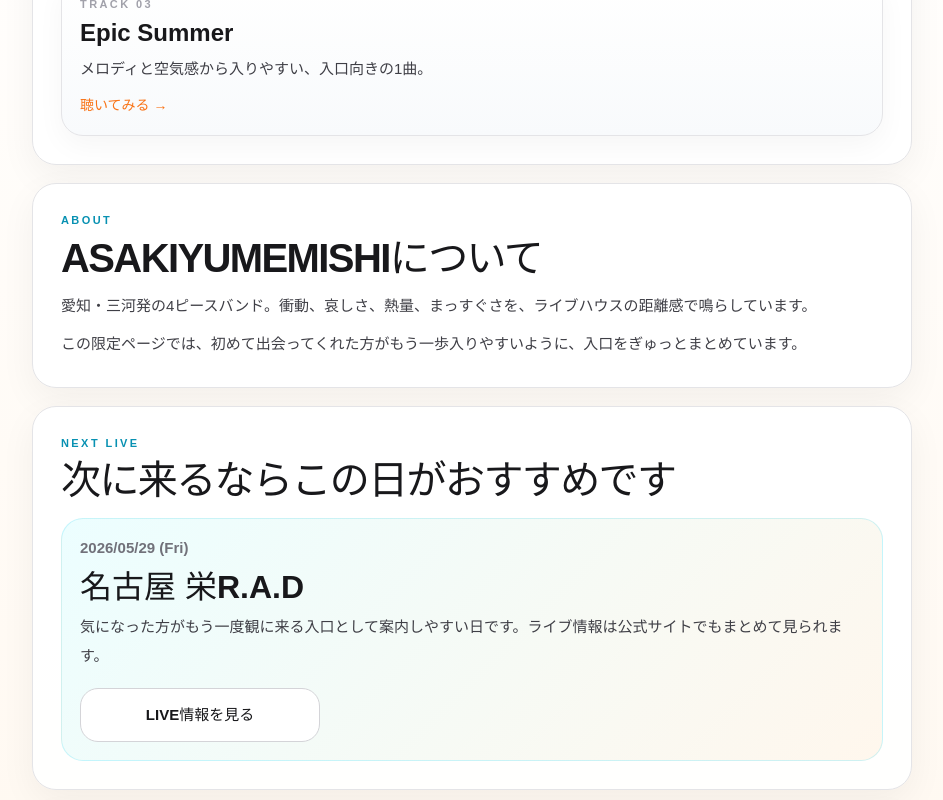
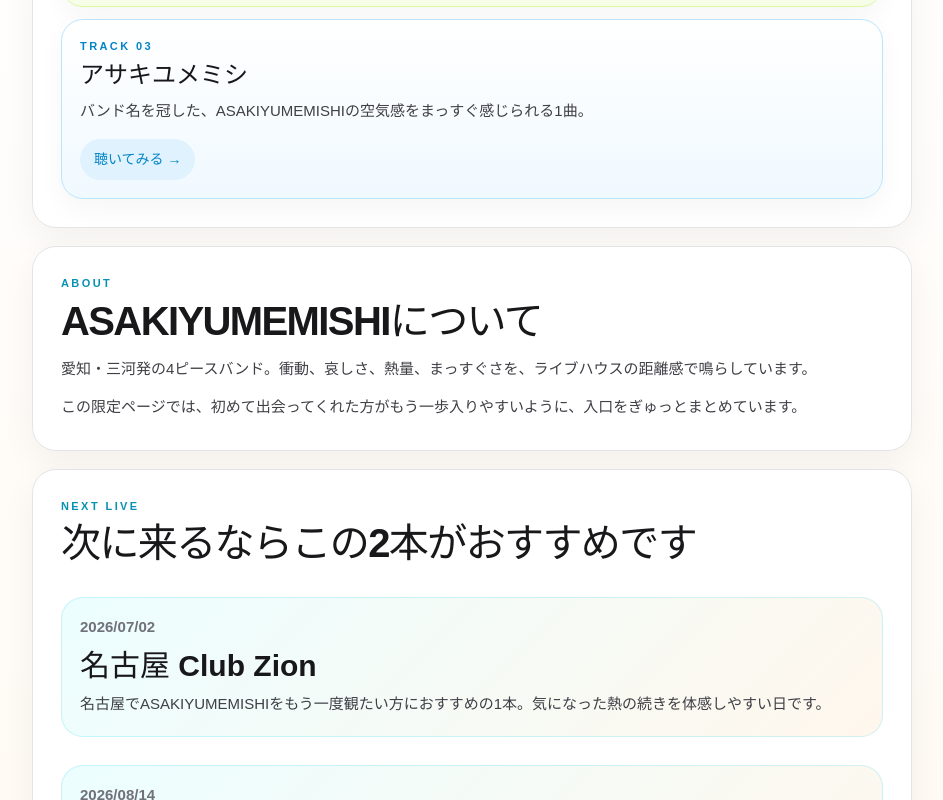
Before and after one commit to todamikawajaya-ship-it/asakiyumemishi-qr-page, a React (Vite) app: page / in a window 1280 px wide. Shown: the part 1420-2220 px from the top of the page, without its empty margins (168-1111 px from the left). Built offline with nearby package versions, Linux system fonts and the light colour scheme; no server answers.

Commit message:
Add files via upload

```diff
--- a/src/App.jsx
+++ b/src/App.jsx
@@ -8,16 +8,43 @@
       title: "ショウゲキノカラ",
       description: "ライブで引っかかった方に、まず触れてほしい代表的な1曲。",
       href: "https://www.youtube.com/watch?v=isg9fBgeHp8",
+      cardStyle: {
+        background: "linear-gradient(180deg, #ffffff 0%, #fff7fb 100%)",
+        border: "1px solid #fbcfe8",
+      },
+      kickerStyle: { color: "#c026d3" },
+      buttonStyle: {
+        background: "#fce7f3",
+        color: "#db2777",
+      },
     },
     {
       title: "SUPER NOTHING",
       description: "深夜の焦燥と衝動をそのまま鳴らした最新リリース。",
-      href: "#",
+      href: "https://www.youtube.com/watch?v=b9-wYBphMXo",
+      cardStyle: {
+        background: "linear-gradient(180deg, #ffffff 0%, #f7fee7 100%)",
+        border: "1px solid #d9f99d",
+      },
+      kickerStyle: { color: "#65a30d" },
+      buttonStyle: {
+        background: "#ecfccb",
+        color: "#65a30d",
+      },
     },
     {
-      title: "Epic Summer",
-      description: "メロディと空気感から入りやすい、入口向きの1曲。",
-      href: "#",
+      title: "アサキユメミシ",
+      description: "バンド名を冠した、ASAKIYUMEMISHIの空気感をまっすぐ感じられる1曲。",
+      href: "https://www.youtube.com/watch?v=PcIzbDVqys8&list=RDPcIzbDVqys8&start_radio=1",
+      cardStyle: {
+        background: "linear-gradient(180deg, #ffffff 0%, #f0f9ff 100%)",
+        border: "1px solid #bae6fd",
+      },
+      kickerStyle: { color: "#0284c7" },
+      buttonStyle: {
+        background: "#e0f2fe",
+        color: "#0284c7",
+      },
     },
   ];
 
@@ -255,11 +282,15 @@
           font-weight: 900;
         }
         .aym-song-link {
-          display: inline-block;
-          margin-top: 12px;
-          color: #f97316;
+          display: inline-flex;
+          align-items: center;
+          gap: 6px;
+          margin-top: 14px;
           font-size: 14px;
           font-weight: 800;
+          padding: 10px 14px;
+          border-radius: 999px;
+          text-decoration: none;
         }
         .aym-footer {
           text-align: center;
@@ -342,11 +373,18 @@
             </p>
             <div className="aym-grid">
               {songs.map((song, index) => (
-                <a key={song.title} href={song.href} target="_blank" rel="noreferrer" className="aym-song">
-                  <div className="aym-song-kicker">Track 0{index + 1}</div>
+                <a
+                  key={song.title}
+                  href={song.href}
+                  target="_blank"
+                  rel="noreferrer"
+                  className="aym-song"
+                  style={song.cardStyle}
+                >
+                  <div className="aym-song-kicker" style={song.kickerStyle}>Track 0{index + 1}</div>
                   <h3 className="aym-song-title">{song.title}</h3>
                   <p className="aym-text">{song.description}</p>
-                  <span className="aym-song-link">聴いてみる →</span>
+                  <span className="aym-song-link" style={song.buttonStyle}>聴いてみる →</span>
                 </a>
               ))}
             </div>
@@ -365,18 +403,29 @@
 
           <section id="next-live" className="aym-card aym-section">
             <div className="aym-kicker">Next Live</div>
-            <h2 className="aym-h2">次に来るならこの日がおすすめです</h2>
+            <h2 className="aym-h2">次に来るならこの2本がおすすめです</h2>
+            <div className="aym-grid" style={{ marginTop: 16 }}>
               <div className="aym-inner-card">
-              <div style={{ fontSize: 15, color: '#71717a', fontWeight: 700 }}>2026/05/29 (Fri)</div>
-              <h3 className="aym-song-title" style={{ fontSize: 32, marginTop: 10 }}>名古屋 栄R.A.D</h3>
+                <div style={{ fontSize: 15, color: '#71717a', fontWeight: 700 }}>2026/07/02</div>
+                <h3 className="aym-song-title" style={{ fontSize: 30, marginTop: 10 }}>名古屋 Club Zion</h3>
                 <p className="aym-text">
-                気になった方がもう一度観に来る入口として案内しやすい日です。ライブ情報は公式サイトでもまとめて見られます。
+                  名古屋でASAKIYUMEMISHIをもう一度観たい方におすすめの1本。気になった熱の続きを体感しやすい日です。
                 </p>
+              </div>
+
+              <div className="aym-inner-card">
+                <div style={{ fontSize: 15, color: '#71717a', fontWeight: 700 }}>2026/08/14</div>
+                <h3 className="aym-song-title" style={{ fontSize: 30, marginTop: 10 }}>豊橋 club KNOT</h3>
+                <p className="aym-text">
+                  豊橋でライブハウスの距離感ごと楽しみたい方におすすめの1本。ASAKIYUMEMISHIの空気感をより近くで感じやすい日です。
+                </p>
+              </div>
+            </div>
+
             <div style={{ marginTop: 18 }}>
               <a href="https://asakiyumemishi.ryzm.jp/live" target="_blank" rel="noreferrer" className="aym-btn-secondary">
                 LIVE情報を見る
               </a>
-              </div>
             </div>
           </section>
 
```
Lines whose indentation alone changed are shown as unchanged.
